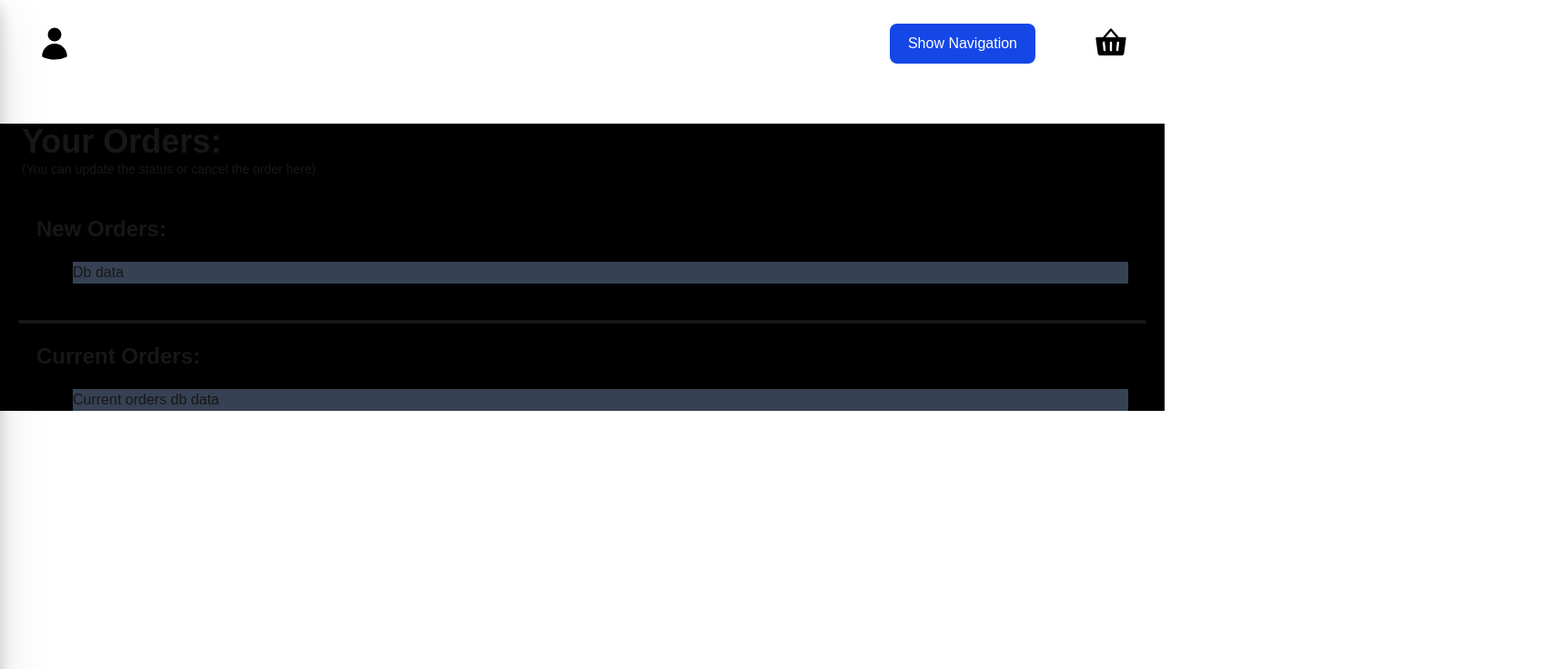
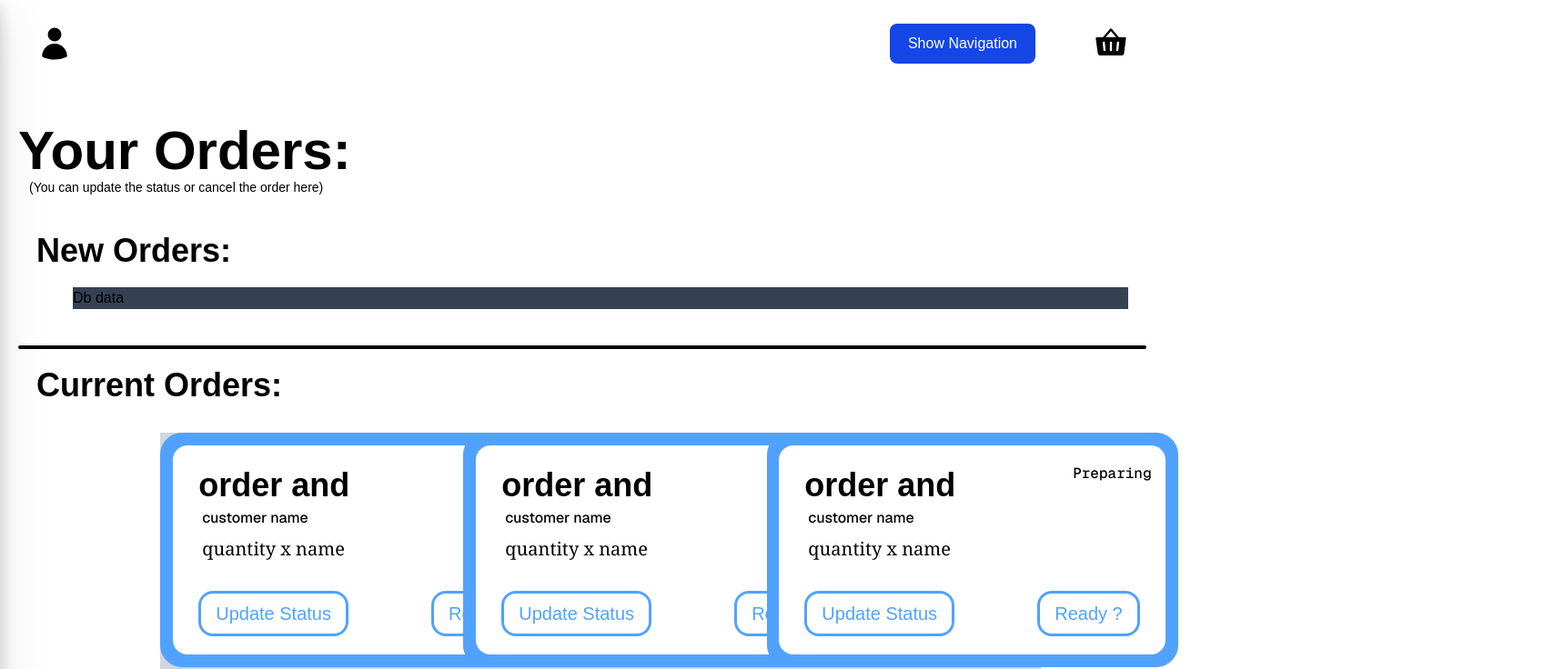
Before and after one commit to narendra-create/Best-Fullstack-Projects, a Next.js app in the folder Local-Bite/client/: page /VendorTools/CurrentOrders in a window 1280 px wide. Shown: the top 736 px of the page at 91% size, 1708 px wide, since content can reach past the window. Built offline with nearby package versions, Linux system fonts and the light colour scheme; no server answers.

Commit message:
UPDATE: Added current orders card on Orders page for vendor

```diff
--- /dev/null
+++ b/Local-Bite/client/app/Cards/CurrentCard/page.js
@@ -0,0 +1,29 @@
+import React from 'react'
+
+const CurrentProducts = () => {
+    return (
+        <div className="relative mx-auto w-113 rounded-3xl border-1 border-blue-400 bg-blue-400 p-[0.8rem]">
+            <div className="bg-white rounded-[1rem] text-black p-5">
+                <div className='w-[60%] mx-2'>
+                    <div className='flex flex-col mt-1'>
+                        <div className='font-semibold text-4xl'>order and</div>
+                        <div className='mt-1 pl-1 text-md font-sans font-medium'>customer name</div>
+                    </div>
+                    <div className='mt-2 ml-1 text-xl font-serif'>quantity x name</div>
+                </div>
+                <div className='absolute top-8 right-7 font-medium font-mono'>Preparing</div>
+                <div className='w-full justify-between px-2 items-center flex mt-8'>
+                    <button className='border-blue-400 border-3 rounded-2xl hover:text-white hover:bg-blue-400 transition-all ease-in-out duration-200 text-blue-400 px-4 text-xl font-normal py-2'>
+                        Update Status
+                    </button>
+                    <button className='border-blue-400 border-3 rounded-2xl hover:text-white hover:bg-blue-400 transition-all ease-in-out duration-200 text-blue-400 px-4 text-xl font-normal py-2'>
+                        Ready ?
+                    </button>
+                </div>
+            </div>
+        </div>
+
+    )
+}
+
+export default CurrentProducts
--- a/Local-Bite/client/app/VendorTools/CurrentOrders/page.js
+++ b/Local-Bite/client/app/VendorTools/CurrentOrders/page.js
@@ -1,21 +1,27 @@
 import React from 'react'
+import CurrentProducts from '@/app/Cards/CurrentCard/page'
 
 const Orders = () => {
+    const testobj = [1, 2, 3, 4, 5, 6, 7, 8, 9]
     return (
-        <section className='w-full mt-34 bg-black h-full flex flex-col gap-10'>
+        <section className='w-full mt-34 text-black h-full flex flex-col gap-10'>
             <div>
-                <h1 className='text-4xl font-bold pl-6'>Your Orders:</h1>
-                <p className='text-sm font-extralight pl-6'>(You can update the status or cancel the order here)</p>
+                <h1 className='text-6xl font-bold pl-5'>Your Orders:</h1>
+                <p className='text-sm font-extralight pl-8'>(You can update the status or cancel the order here)</p>
             </div>
             <div className='flex flex-col'>
                 <div className='pl-10 '>
-                    <h2 className='text-2xl font-semibold mb-5'>New Orders:</h2>
+                    <h2 className='text-4xl font-semibold mb-5'>New Orders:</h2>
                     <div className='h-full mx-10 bg-gray-700'>Db data</div>
                 </div>
                 <hr className='mx-5 rounded-full border-2 mt-10' />
-                <div className='pl-10 mt-5'>
-                    <h2 className='text-2xl font-semibold mb-5'>Current Orders:</h2>
-                    <div className='h-full mx-10 bg-gray-700'>Current orders db data</div>
+                <div className='pl-10 mt-5 mx-auto w-full'>
+                    <h2 className='text-4xl font-semibold mb-8 mx-auto w-417'>Current Orders:</h2>
+                    <div className='h-full mx-auto w-[78%] bg-gray-300 grid gap-8 grid-cols-3 items-center justify-center'>
+                        {testobj.map((OneOrder) => {
+                            return <CurrentProducts key={OneOrder} />
+                        })}
+                    </div>
                 </div>
             </div>
         </section>
```
